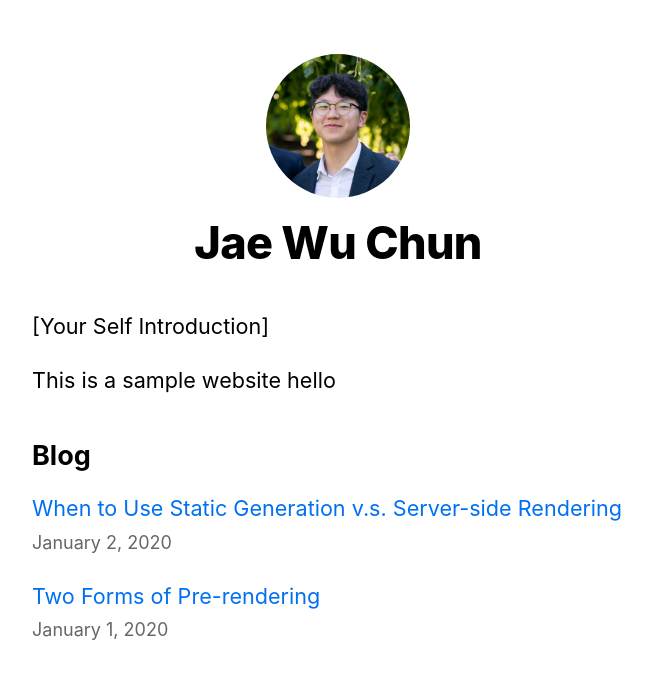
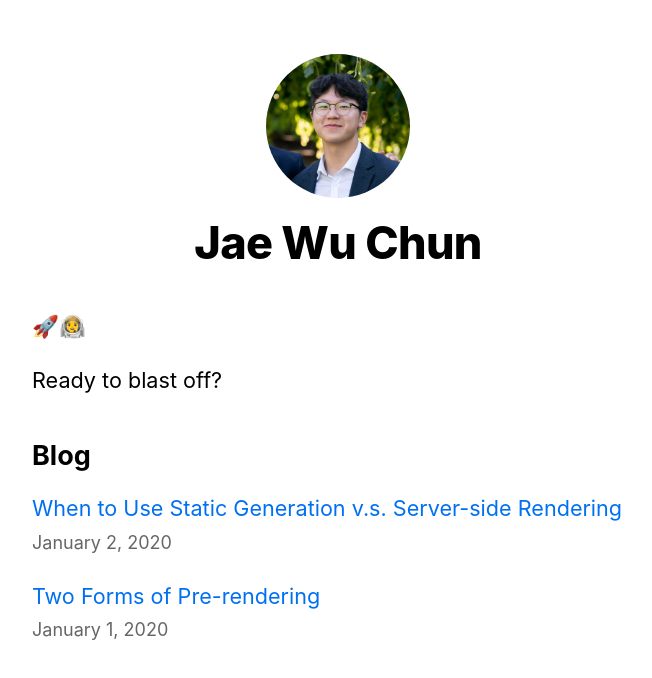
Before and after one commit to naijwu/nextjs-blog, a Next.js app: page / in a window 1280 px wide. Shown: the top 678 px of the page, without its empty margins (302-954 px from the left). Built offline with nearby package versions, Linux system fonts and the light colour scheme.

Commit message:
added emojis

```diff
--- a/pages/index.js
+++ b/pages/index.js
@@ -42,9 +42,9 @@ export default function Home({ allPostsData }) {
         <title>{siteTitle}</title>
       </Head>
       <section className={utilStyles.headingMd}>
-        <p>[Your Self Introduction]</p>
+        <p>🚀👩‍🚀</p>
         <p>
-          This is a sample website hello
+          Ready to blast off?
         </p>
       </section>
 
```
